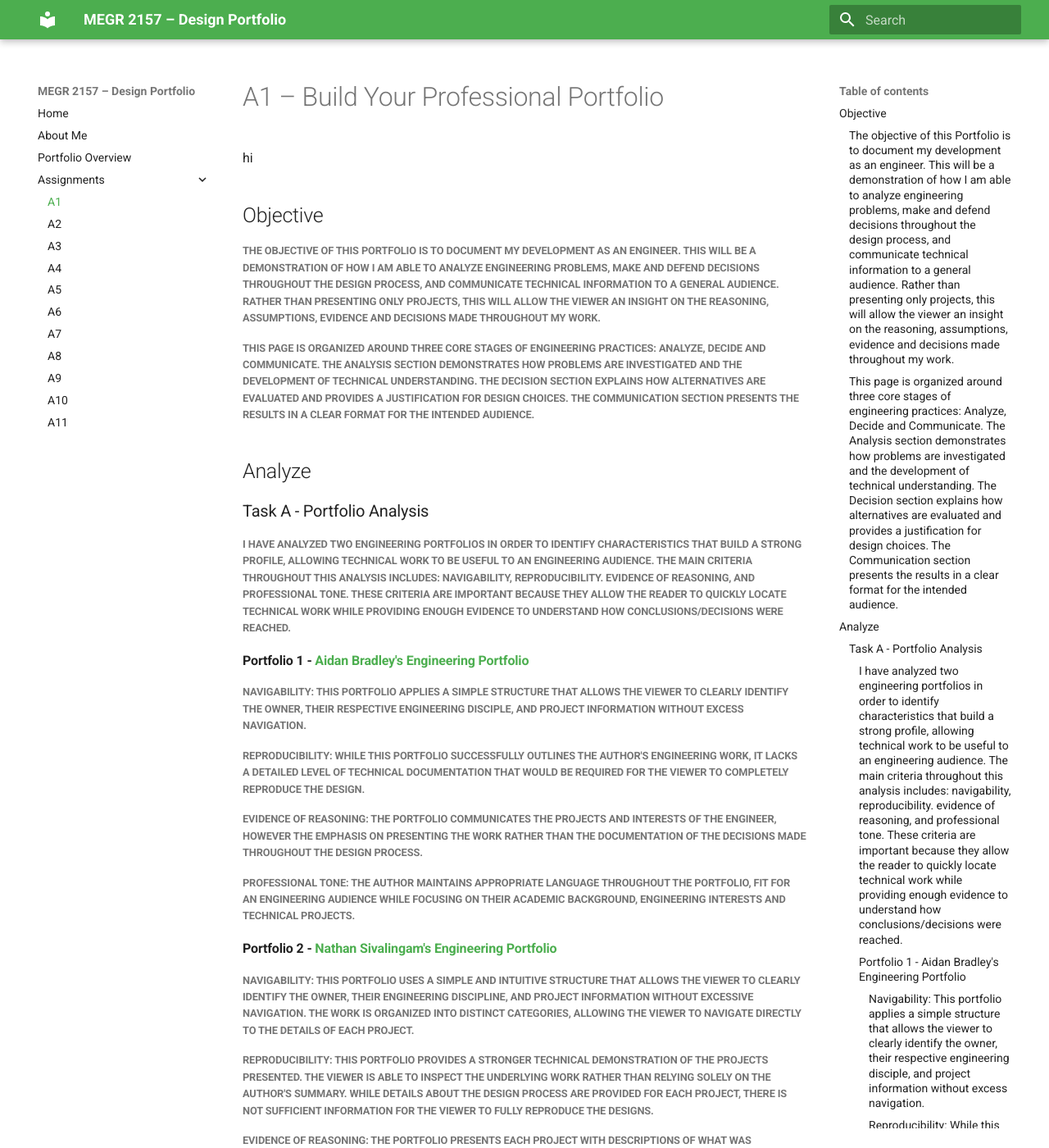
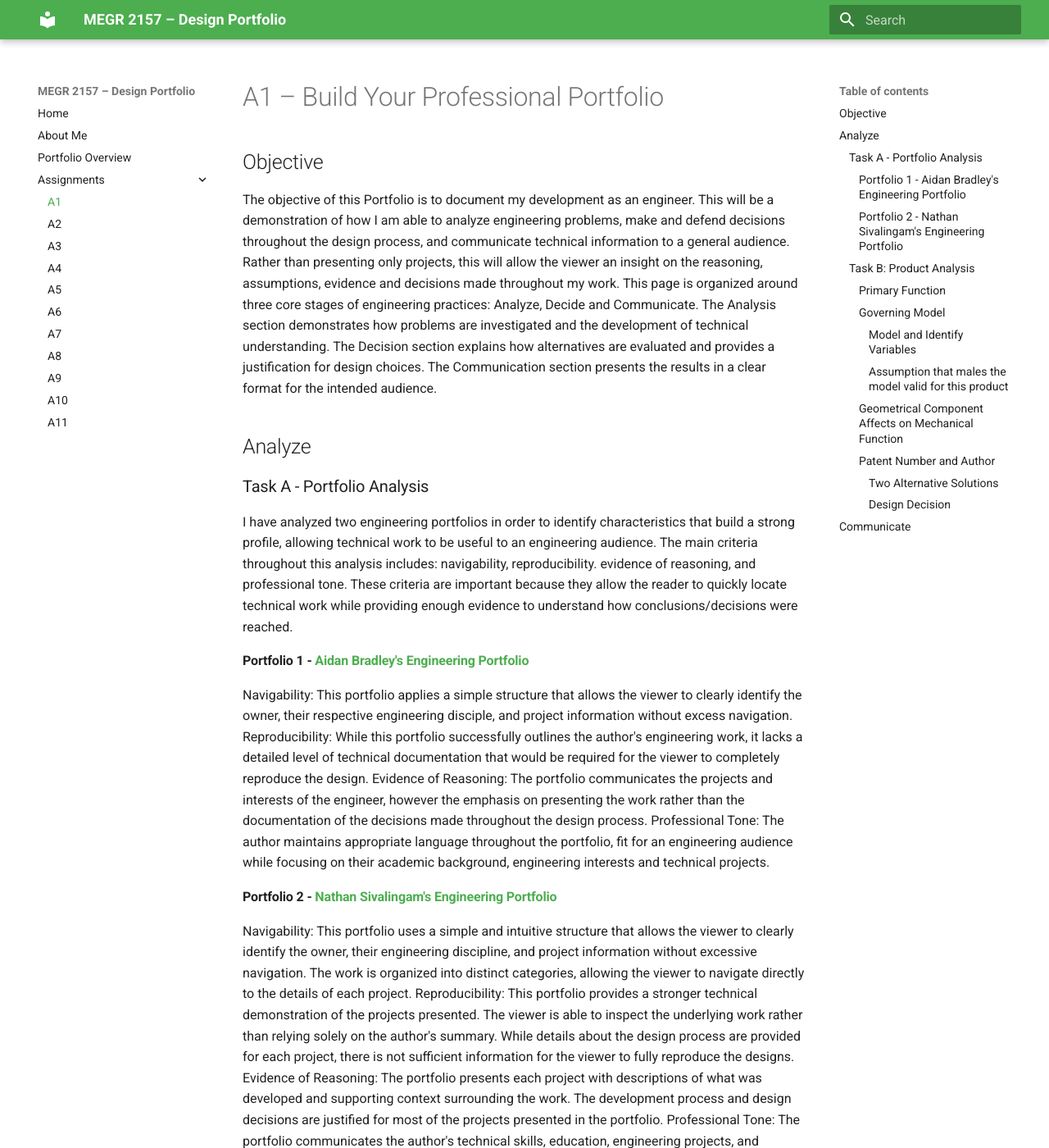
Before and after one commit to akaur-5/design-projects-portfolio, an MkDocs documentation site: the page built from docs/assignments/A01/index.md, in a window 1280 px wide and 1400 px high. Shown: the whole window at 82% size. Built offline with MkDocs 1.6.1 and Material for MkDocs 9.7.7, drawn with Linux system fonts in a browser that asks for light colours; some of the changed text lies outside the part shown.

Commit message:
Remove redundant 'hi' and clean up text formatting

```diff
--- a/docs/assignments/A01/index.md
+++ b/docs/assignments/A01/index.md
@@ -1,26 +1,25 @@
 # A1 – Build Your Professional Portfolio
-hi
 ## Objective
-##### The objective of this Portfolio is to document my development as an engineer. This will be a demonstration of how I am able to analyze engineering problems, make and defend decisions throughout the design process, and communicate technical information to a general audience. Rather than presenting only projects, this will allow the viewer an insight on the reasoning, assumptions, evidence and decisions made throughout my work.
-##### This page is organized around three core stages of engineering practices: Analyze, Decide and Communicate. The Analysis section demonstrates how problems are investigated and the development of technical understanding. The Decision section explains how alternatives are evaluated and provides a justification for design choices. The Communication section presents the results in a clear format for the intended audience.
+The objective of this Portfolio is to document my development as an engineer. This will be a demonstration of how I am able to analyze engineering problems, make and defend decisions throughout the design process, and communicate technical information to a general audience. Rather than presenting only projects, this will allow the viewer an insight on the reasoning, assumptions, evidence and decisions made throughout my work.
+This page is organized around three core stages of engineering practices: Analyze, Decide and Communicate. The Analysis section demonstrates how problems are investigated and the development of technical understanding. The Decision section explains how alternatives are evaluated and provides a justification for design choices. The Communication section presents the results in a clear format for the intended audience.
 
 ## Analyze
 ### Task A - Portfolio Analysis
-##### I have analyzed two engineering portfolios in order to identify characteristics that build a strong profile, allowing technical work to be useful to an engineering audience. The main criteria throughout this analysis includes: navigability, reproducibility. evidence of reasoning, and professional tone. These criteria are important because they allow the reader to quickly locate technical work while providing enough evidence to understand how conclusions/decisions were reached.
+I have analyzed two engineering portfolios in order to identify characteristics that build a strong profile, allowing technical work to be useful to an engineering audience. The main criteria throughout this analysis includes: navigability, reproducibility. evidence of reasoning, and professional tone. These criteria are important because they allow the reader to quickly locate technical work while providing enough evidence to understand how conclusions/decisions were reached.
 #### Portfolio 1 - [Aidan Bradley's Engineering Portfolio](https://aocb.github.io/)
-##### Navigability: This portfolio applies a simple structure that allows the viewer to clearly identify the owner, their respective engineering disciple, and project information without excess navigation.
-##### Reproducibility: While this portfolio successfully outlines the author's engineering work, it lacks a detailed level of technical documentation that would be required for the viewer to completely reproduce the design.
-##### Evidence of Reasoning: The portfolio communicates the projects and interests of the engineer, however the emphasis on presenting the work rather than the documentation of the decisions made throughout the design process.
-##### Professional Tone: The author maintains appropriate language throughout the portfolio, fit for an engineering audience while focusing on their academic background, engineering interests and technical projects.
+Navigability: This portfolio applies a simple structure that allows the viewer to clearly identify the owner, their respective engineering disciple, and project information without excess navigation.
+Reproducibility: While this portfolio successfully outlines the author's engineering work, it lacks a detailed level of technical documentation that would be required for the viewer to completely reproduce the design.
+Evidence of Reasoning: The portfolio communicates the projects and interests of the engineer, however the emphasis on presenting the work rather than the documentation of the decisions made throughout the design process.
+Professional Tone: The author maintains appropriate language throughout the portfolio, fit for an engineering audience while focusing on their academic background, engineering interests and technical projects.
 
 #### Portfolio 2 - [Nathan Sivalingam's Engineering Portfolio](https://engineering-portfolio-website.vercel.app/)
-##### Navigability:  This portfolio uses a simple and intuitive structure that allows the viewer to clearly identify the owner, their engineering discipline, and project information without excessive navigation. The work is organized into distinct categories, allowing the viewer to navigate directly to the details of each project.
-##### Reproducibility: This portfolio provides a stronger technical demonstration of the projects presented. The viewer is able to inspect the underlying work rather than relying solely on the author's summary. While details about the design process are provided for each project, there is not sufficient information for the viewer to fully reproduce the designs.
-##### Evidence of Reasoning: The portfolio presents each project with descriptions of what was developed and supporting context surrounding the work. The development process and design decisions are justified for most of the projects presented in the portfolio.
-##### Professional Tone: The portfolio communicates the author's technical skills, education, engineering projects, and professional interests. The author maintains an appropriate tone and uses professional language throughout the portfolio, which is further enhanced by the overall organization and presentation of the site.
+Navigability:  This portfolio uses a simple and intuitive structure that allows the viewer to clearly identify the owner, their engineering discipline, and project information without excessive navigation. The work is organized into distinct categories, allowing the viewer to navigate directly to the details of each project.
+Reproducibility: This portfolio provides a stronger technical demonstration of the projects presented. The viewer is able to inspect the underlying work rather than relying solely on the author's summary. While details about the design process are provided for each project, there is not sufficient information for the viewer to fully reproduce the designs.
+Evidence of Reasoning: The portfolio presents each project with descriptions of what was developed and supporting context surrounding the work. The development process and design decisions are justified for most of the projects presented in the portfolio.
+Professional Tone: The portfolio communicates the author's technical skills, education, engineering projects, and professional interests. The author maintains an appropriate tone and uses professional language throughout the portfolio, which is further enhanced by the overall organization and presentation of the site.
 
 ### Task B: Product Analysis
-##### The product selected for this analysis is an IKEA multi-bit screwdriver, a hand-operated mechanical tool designed to driver and remove fasteners with different head configurations. Unlike a conventional screwdriver with a permanently attached tip, the multi-bit design allows the user to select and replace the driver bit depending on the fastener being operated. This is useful because it allows one tool to perform the function of several conventional screwdrivers.
+The product selected for this analysis is an IKEA multi-bit screwdriver, a hand-operated mechanical tool designed to driver and remove fasteners with different head configurations. Unlike a conventional screwdriver with a permanently attached tip, the multi-bit design allows the user to select and replace the driver bit depending on the fastener being operated. This is useful because it allows one tool to perform the function of several conventional screwdrivers.
 
 #### Primary Function
 #### Governing Model
```
